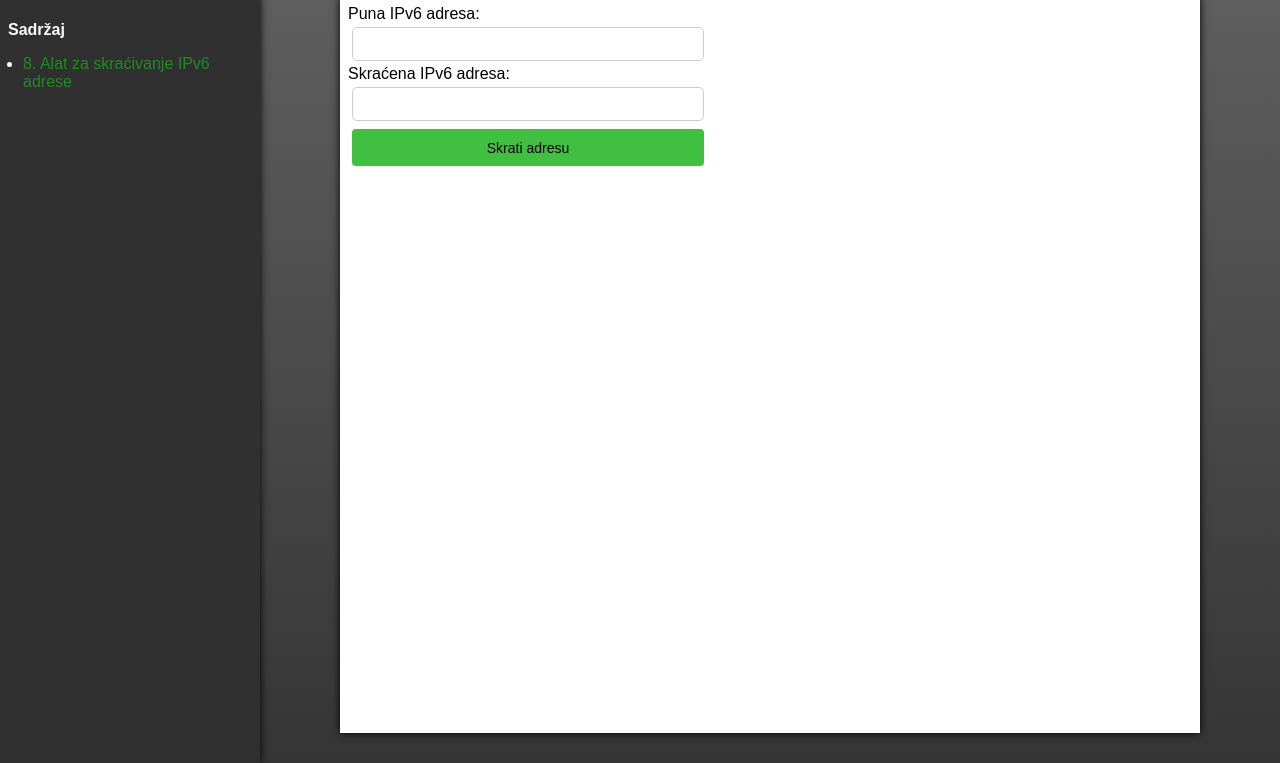
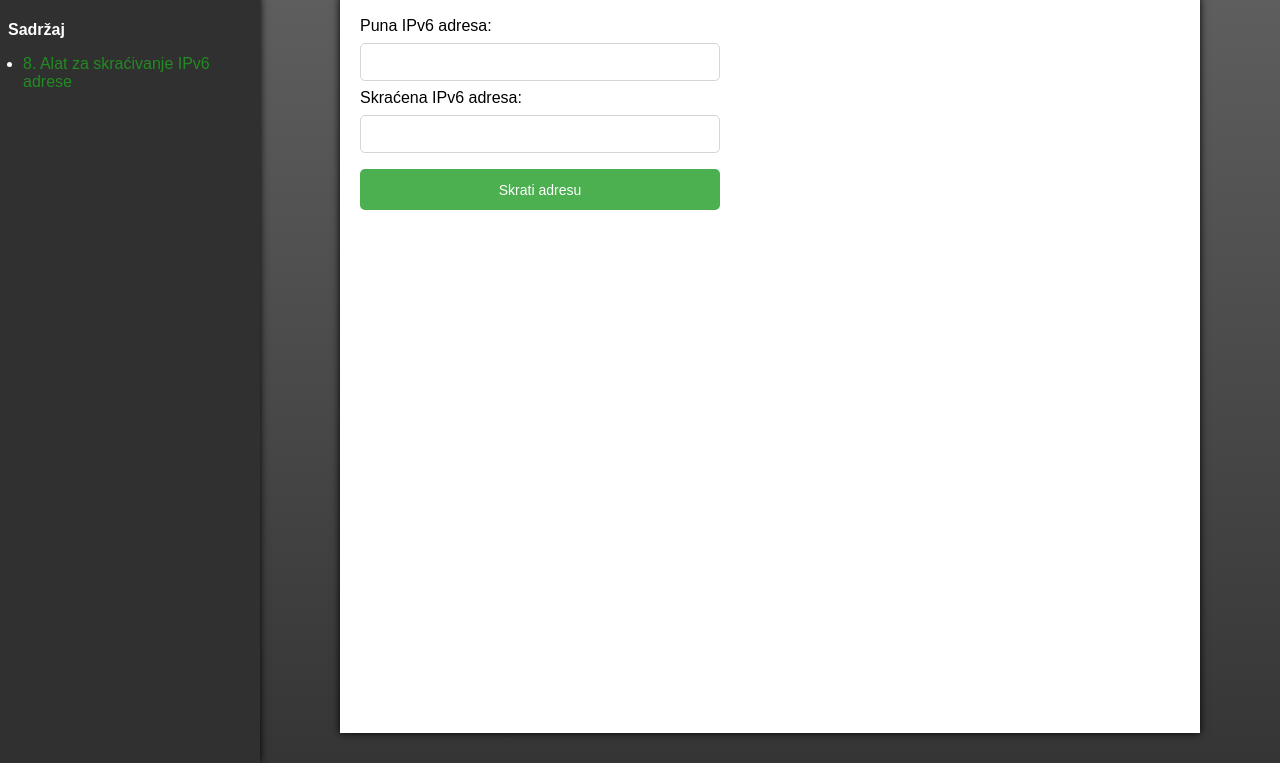
Before and after one commit to Karl255/Website, an Eleventy site: page source/rm-zadaci/8-ipv6-skracivanje.html in a window 1280 px wide. Shown: the part 37-800 px from the top of the page. Built offline with nearby package versions, Linux system fonts and the light colour scheme; Eleventy itself is replaced by a stand-in of ours; files that its build step writes are made by us from their sources.

Commit message:
Finalized RM task 8

```diff
--- a/source/scripts/rm-8-script.js
+++ b/source/scripts/rm-8-script.js
@@ -1,3 +1,8 @@
 function shortenAddress() {
-	document.getElementById("shortAddress").value = document.getElementById("longAddress").value.replace(/\b:?(?:0+:?){2,}/, '::');
+	let a = document.getElementById("longAddress").value.split(":").map(x => parseInt(x, 16));
+	let s = 0;
+	let e = -1;
+	for (let i = 0; i < 8; ++i) if (a[i] === 0) for (let t = i; i < 8 && a[i + 1] === 0; ++i && i + 1 - t > e - s && (s = t) + 1 && (e = i + 1));
+	a.splice((s == 0 && !(a[0] = "") && s++) + 1 && (e == 8 && !(a[7] = "") && e--) + 1 ? s : e, e - s, "");
+	document.getElementById("shortAddress").value = a.map(x => x.toString(16)).join(":");
 }
--- a/source/styles/rm-8-style.css
+++ b/source/styles/rm-8-style.css
@@ -1,26 +1,28 @@
 input[type="text"] {
 	font-size: 14px;
-	margin: 4px;
-	padding: 8px 12px;
-	border: 1px solid #ccc;
+	margin: 8px 0;
+	padding: 10px 16px;
+	border: 1px solid #d6d6d6;
 	border-radius: 5px;
 }
 
 button {
-	background-color: #40bf40;
+	color: white;
+	background-color: #4CAF50;
 	cursor: pointer;
 	font-size: 14px;
-	margin: 4px;
-	padding: 10.5px 16px;
+	margin: 8px 0;
+	padding: 12.5px 18px;
 	border: none;
-	border-radius: 4px;
+	border-radius: 5px;
 }
 
 button:hover {
-	background-color: #66cc66;
+	background-color: #45a049;
 }
 
 article {
+	margin: 12px;
 	display: flex;
 	flex-direction: column;
 	width: 360px;
```
